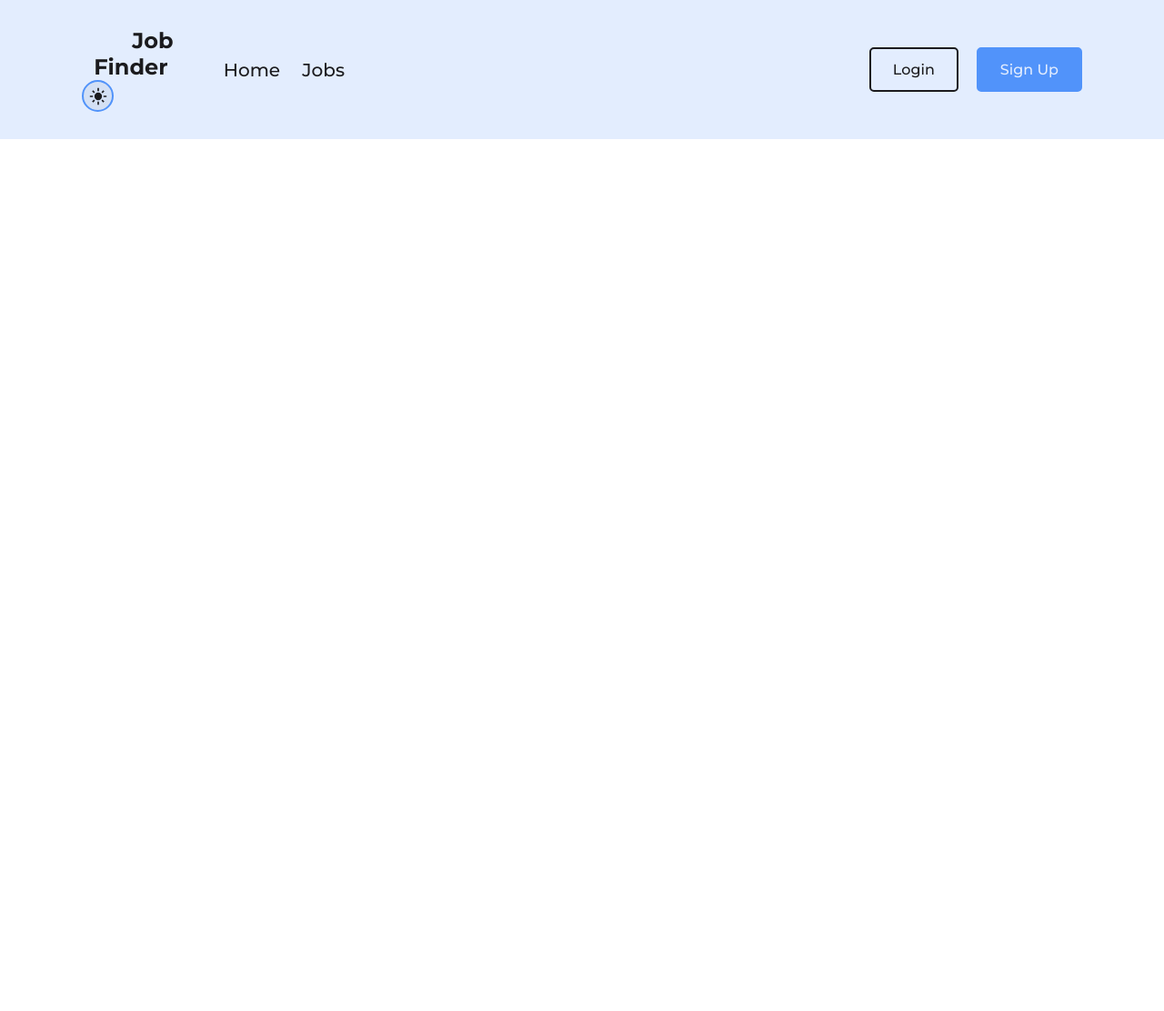
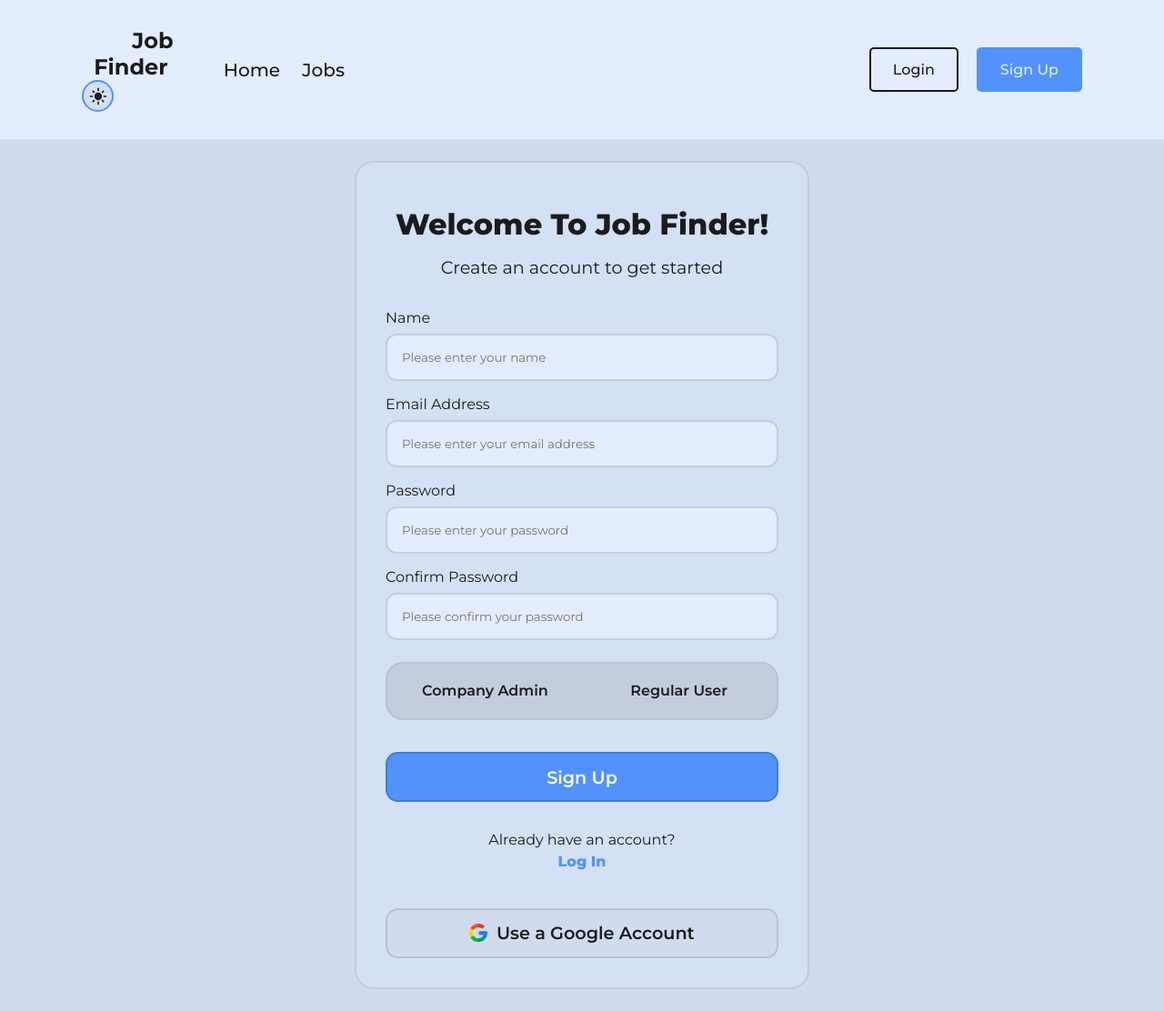
Before and after one commit to Momen-Abdelkader/Job-Finder, a Django app: page /signup/ in a window 1280 px wide. Shown: the whole page at 91% size. Before the commit the page ends 153 px from the top, so only its background shows below. Run offline with Django 5.2, Linux system fonts and the light colour scheme.

Commit message:
added signup template

```diff
--- a/JobSearch/templates/signup.html
+++ b/JobSearch/templates/signup.html
@@ -1 +1,94 @@
 {% extends 'layout.html' %}
+
+{% load static %}
+
+{% block title %}
+Sign Up
+{% endblock %}
+
+{% block styles %}
+    <link rel="stylesheet" href="{% static '/css/signup.css' %}" />
+    <link rel="stylesheet" href="{% static '/css/job-card.css' %}" />
+{% endblock %}
+
+{% block content %}
+    <main>
+      <div class="container">
+        <div class="form-container">
+          <div class="form-header-container">
+            <h2 class="form-header">Welcome To Job Finder!</h2>
+            <h3 class="form-sub-header">Create an account to get started</h3>
+          </div>
+          <div class="form-input-container">
+            <form id="signup-form" class="form" action="" method="POST">
+              <div class="input-container">
+                <label for="name">Name</label>
+                <input
+                  type="text"
+                  id="name"
+                  name="name"
+                  placeholder="Please enter your name"
+                  required
+                />
+              </div>
+              <div class="input-container">
+                <label for="email">Email Address</label>
+                <input
+                  type="email"
+                  id="email"
+                  name="email"
+                  placeholder="Please enter your email address"
+                  required
+                />
+              </div>
+              <div class="input-container">
+                <label for="password">Password</label>
+                <input
+                  type="password"
+                  id="password"
+                  name="password"
+                  placeholder="Please enter your password"
+                  required
+                />
+              </div>
+              <div class="input-container">
+                <label for="confirm-password">Confirm Password</label>
+                <input
+                  type="password"
+                  id="confirm-password"
+                  name="confirm-password"
+                  placeholder="Please confirm your password"
+                  required
+                />
+              </div>
+              <div class="input-container toggle-container">
+                <a class="admin">Company Admin</a>
+                <a class="user active">Regular User</a>
+              </div>
+              <a class="button confirm-button">Sign Up</a>
+              <div class="form-footer-container">
+                <p class="form-footer-text">Already have an account?</p>
+                <a href="{% url 'login' %}" class="form-link">Log In</a>
+              </div>
+              <a class="button google-account">
+                <img
+                  src="{% static '/assets/google.png' %}"
+                  alt="Google Logo"
+                  class="google-logo"
+                />
+                Use a Google Account
+              </a>
+            </form>
+          </div>
+        </div>
+      </div>
+    </main>
+{% endblock %}
+
+{% block scripts %}
+    {% comment %} <script src="../js/profile-interface.js"></script>
+    <script src="../js/auth.js"></script>
+    <script src="../js/nav.js"></script>
+    <script src="../js/main.js"></script>
+    <script src="../js/signup.js"></script> {% endcomment %}
+{% endblock %}
```
